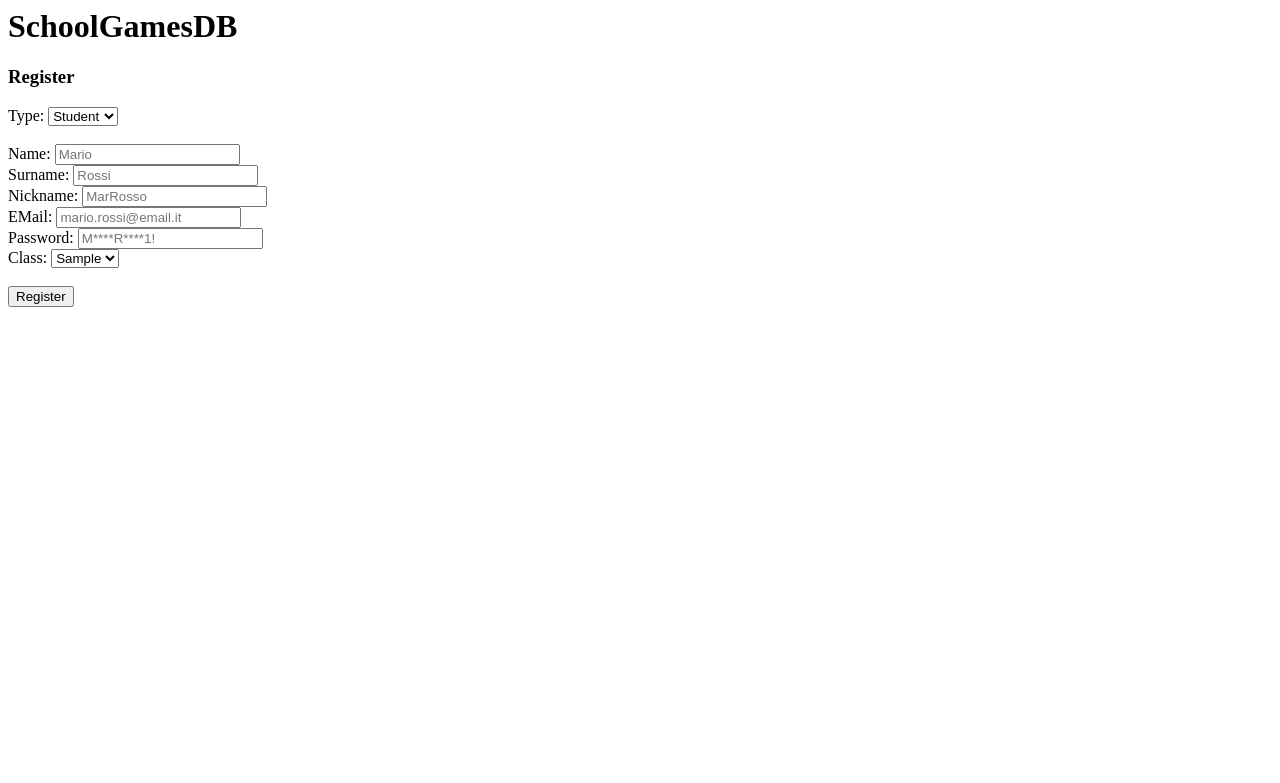
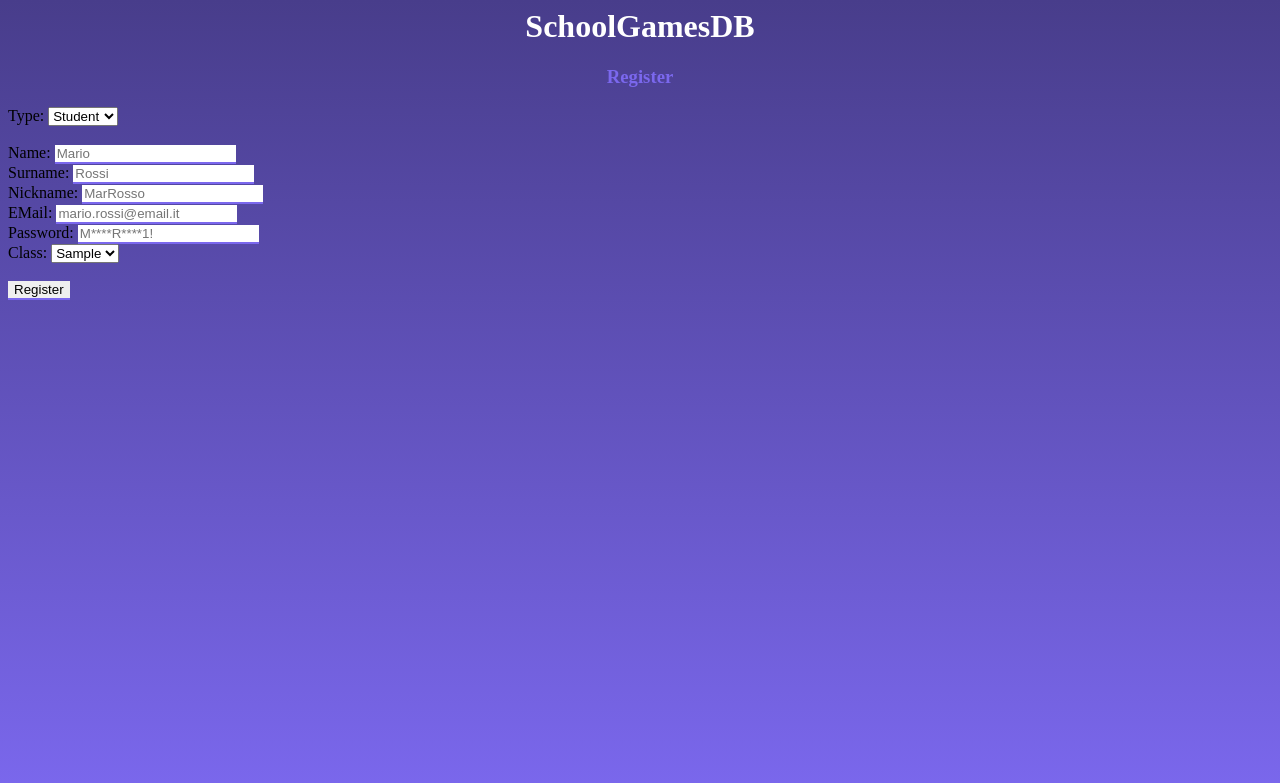
Before and after one commit to Riky47/SchoolGamesDB, a PHP site: page /Register.php in a window 1280 px wide. Shown: the top 783 px of the page. Run offline with PHP 8.4, Linux system fonts and the light colour scheme; tables that the repository leaves empty hold one stand-in row (values such as "Sample post").

Commit message:
Start Styles

```diff
--- a/Interfaces/Register.php
+++ b/Interfaces/Register.php
@@ -59,6 +59,7 @@ if (isset($_POST["register"])) {
 <html>
     <head>
         <title>SchoolGamesDB</title>
+        <link rel="stylesheet" href="RegisterStyle.css">
     </head>
     <body>
         <h1>SchoolGamesDB</h1>
--- /dev/null
+++ b/Interfaces/Styles/RegisterStyle.css
@@ -0,0 +1,26 @@
+h1{
+	text-align: center;
+	color: white;
+	font-family: "Times New Roman", Times, serif;
+}
+h3{
+	text-align: center;
+	color: #7B68EE;
+}
+#leaderDiv {
+	margin: 200px 500px 300px 500px;
+	border: 2px;
+	padding: 30px;
+	background: white;
+	border-radius: 25px;
+	box-shadow: 15px 24px 24px 0 rgba(0, 0, 0, 0.24), 0 15px 35px 0 rgba(0, 0, 0, 0.19);
+}
+body {
+	background: #FFFFFF;
+	background-image: linear-gradient(#483D8B, #7B68EE);
+	background-repeat: no-repeat;
+}
+input{
+	  border: none;
+	border-bottom: 2px solid #7B68EE;
+}
```
